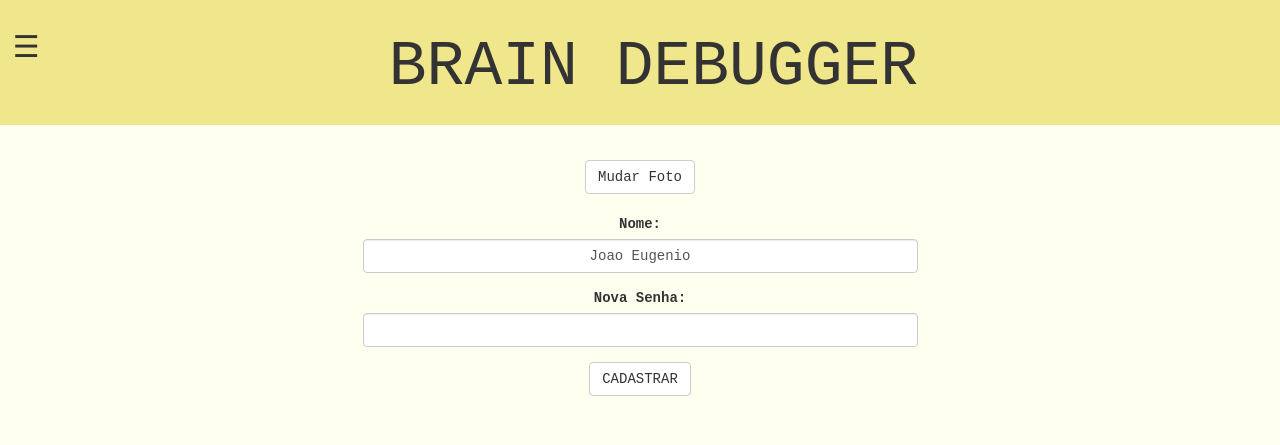
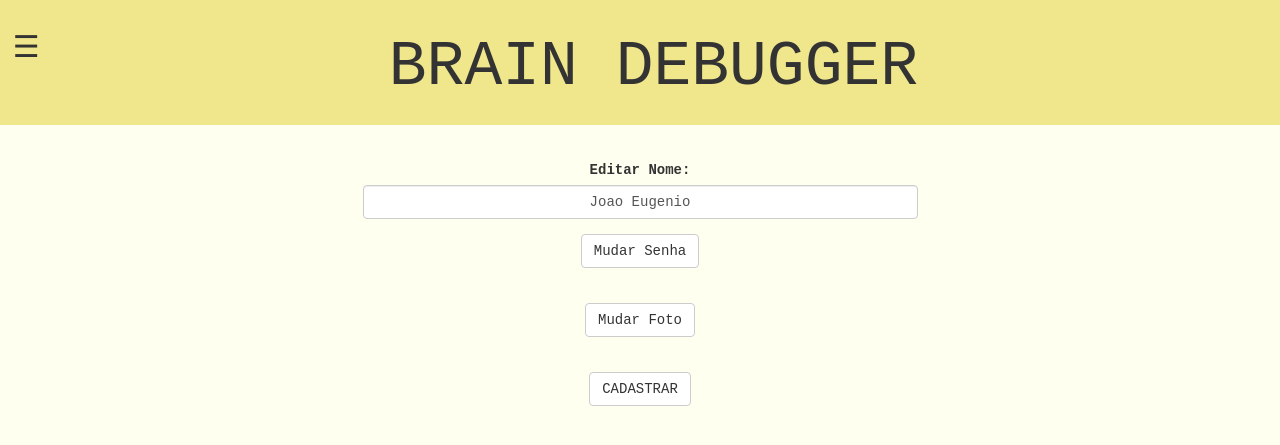
Before and after one commit to fernandabatista/brain-storm, a PHP site: page /edita_perfil.php in a window 1280 px wide. Shown: the top 445 px of the page. Run offline with PHP 8.4, Linux system fonts and the light colour scheme; a user stored in the database is signed in; data comes from the database, SQL or seed files in the repository; some libraries are stand-ins or nearby versions.

Commit message:
func modal certa, se for olhar agora ignorar o jeito que ta, só quis commita pra garantir

```diff
--- a/edita_perfil.php
+++ b/edita_perfil.php
@@ -12,32 +12,35 @@
   		if (isset($_FILES['arquivo'])) {
   			mudafoto($_SESSION['cid'], $_FILES['arquivo']);
   	}
+  	if (isset($_POST['pwd'])) {
+				mudasenha($_SESSION['cid'], $_POST['pwd']);
+				}
   }
+?>
+<div class='container' id='pageContent'>
+<div class='row center'>
+	<form class='col-sm-6 col-sm-offset-3' action='edita_perfil.php' method='post' enctype="multipart/form-data">
 
-
-?>
-  <div class='container' id='pageContent'>
-
-  <div class='row center'>
-
-		<form class='col-sm-6 col-sm-offset-3' action='edita_perfil.php' method='post' enctype="multipart/form-data">
-		<div class="form-group">
-			<?php modal('Mudar Foto', 'Mudar Foto'); ?>
-			<label for="arquivo">Avatar: </label>
-			<input type="file"  name="arquivo">
-			<?php modal_footer('Concluido');?>
 		<div class="form-group ">
-			<label for="nome">Nome:</label>
+			<label for="nome">Editar Nome:</label>
 			<input name= 'nome' type="text" class="form-control center" id="user"
 			value="<?= $_POST['nomea']; ?>">
 		</div>
 		<div class="form-group">
+			<?php modal('senha', 'Mudar Senha', 'Mudar Senha'); ?>
 			<label for="pwd">Nova Senha:</label>
 			<input name= 'pwd' type="password" class="form-control center" id="pwd">
+
+			<?php modal_footer('Concluido'); ?>
+		</div>
+		<div class="form-group">
+			<?php modal('foto', 'Mudar Foto', 'Mudar Foto'); ?>
+			<label for="arquivo">Avatar: </label>
+			<input type="file"  name="arquivo">
+			<?php modal_footer('Concluido');?>
 		</div>
 		<button type="submit" class="btn btn-default">CADASTRAR</button>
 		</form>
-	</div>
-
-  </div>
+</div>
+</div>
 <?php html_closing() ?>
--- a/html_funcs.php
+++ b/html_funcs.php
@@ -52,11 +52,11 @@
     </html>";
   }
 
-    function modal($botao, $titulo){
-        echo '<button type="button" class="btn btn-default" data-toggle="modal" data-target="#myModal">'.$botao.'</button><br><br>
+    function modal($nome, $botao, $titulo){
+        echo '<button type="button" class="btn btn-default" data-toggle="modal" data-target="#'.$nome.'">'.$botao.'</button><br><br>
 
         <!-- Modal -->
-<div id="myModal" class="modal fade" role="dialog">
+<div id="'.$nome.'" class="modal fade" role="dialog">
   <div class="modal-dialog">
 
     <!-- Modal content-->
--- a/update.php
+++ b/update.php
@@ -1,5 +1,5 @@
 <?php
-    function perfil($ass, $nome, $pwd){
+    function perfil($ass, $nome){
         require "credentials.php";
         require "authenticate.php";
         require "links.php";
@@ -13,7 +13,7 @@
         //mysqli_query($conn, $sql);
         //echo $sql;
 
-        $sql = "UPDATE usuario SET Nome_Usuario='$nome', Senha='$pwd' WHERE ID_Usuario = '".$_SESSION['user']."'";
+        $sql = "UPDATE usuario SET Nome_Usuario='$nome' WHERE ID_Usuario = '".$_SESSION['user']."'";
         $_POST['nome'] = $nome;
 
         if (mysqli_query($conn, $sql)) {
@@ -52,5 +52,22 @@
         }
 
     }
+    function mudasenha($ass, $pwd){
+        require "credentials.php";
+        require "authenticate.php";
+        require "links.php";
+        $conn = mysqli_connect($servername, $username, $password, $dbname);
+        // Check connection
+        if (!$conn) {
+          die("Connection failed: " . mysqli_connect_error());
+        }
+        $sql = "UPDATE usuario SET Senha='$pwd' WHERE ID_Usuario = '".$_SESSION['user']."'";
+        if (mysqli_query($conn, $sql)) {
+        echo "Alterações Salvas! ";
+    } else {
+        echo "Error updating record: " . mysqli_error($conn);
+    }
+    mysqli_close($conn);
 
+    }
 ?>
```
